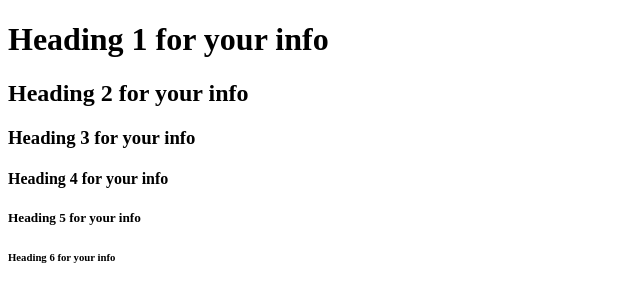
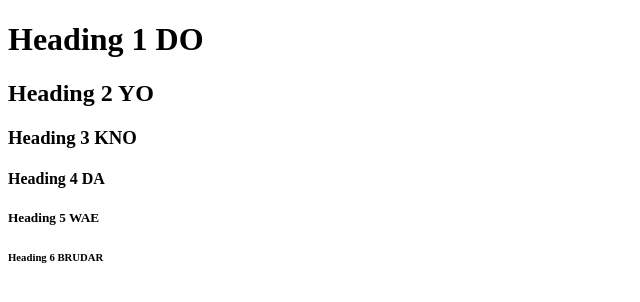
Before and after one commit to Lahmacunaator/programmingclub, a plain HTML site: page HTMLExamples/3_headings.html in a window 1280 px wide. Shown: the whole page, without its empty margins (0-640 px from the left). Drawn offline with Linux system fonts and the light colour scheme.

Commit message:
Update 3_headings.html

```diff
--- a/HTMLExamples/3_headings.html
+++ b/HTMLExamples/3_headings.html
@@ -6,17 +6,17 @@
 </head>
 <body>
 
-<h1>Heading 1 for your info</h1>
+<h1>Heading 1 DO</h1>
 
-<h2>Heading 2 for your info</h2>
+<h2>Heading 2 YO</h2>
 
-<h3>Heading 3 for your info</h3>
+<h3>Heading 3 KNO</h3>
 
-<h4>Heading 4 for your info</h4>
+<h4>Heading 4 DA</h4>
 
-<h5>Heading 5 for your info</h5>
+<h5>Heading 5 WAE</h5>
 
-<h6>Heading 6 for your info</h6>
+<h6>Heading 6 BRUDAR</h6>
 
 
 
```
